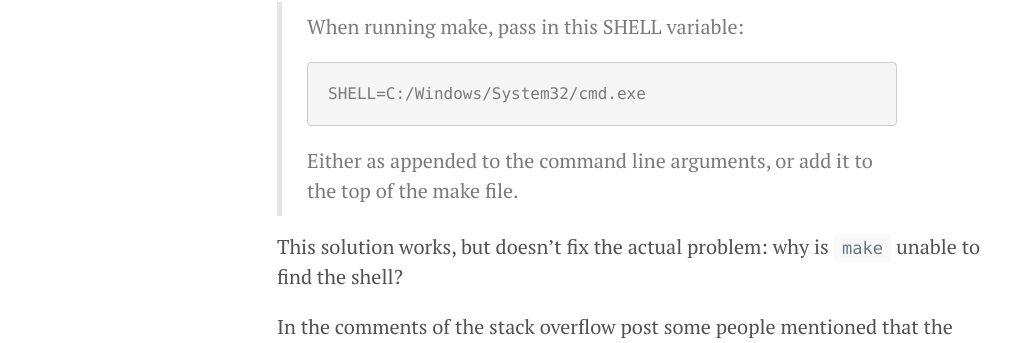
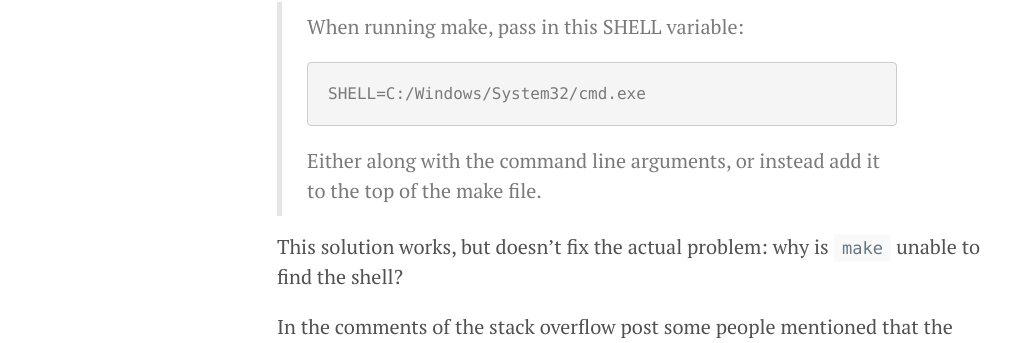
Before and after one commit to JohannesMP/com.johannesmp.blog, a Jekyll site: the page built from _posts/2016-01-23-fixing-make-exeptions-on-windows.md, in a window 1280 px wide and 900 px high, scrolled down 1108 px. Shown: the part 113-456 px from the top of the window, without its empty margins (3-1025 px from the left). Built offline with Jekyll 4.4.1, drawn with Linux system fonts in a browser that asks for light colours; nearby versions of some CDN libraries; Markdown is read by kramdown in place of the engine named in the settings; comment, search, counter and statistics services are not loaded.

Commit message:
Update 2016-01-23-fixing-make-exeptions-on-windows.md

```diff
--- a/_posts/2016-01-23-fixing-make-exeptions-on-windows.md
+++ b/_posts/2016-01-23-fixing-make-exeptions-on-windows.md
@@ -26,7 +26,7 @@ I encountered this issue, and eventually stumbled upon a [stack overflow questio
 >
 >     SHELL=C:/Windows/System32/cmd.exe
 >
-> Either as appended to the command line arguments, or add it to the top of the make file.
+> Either along with the command line arguments, or instead add it to the top of the make file.
 >
 
 This solution works, but doesn't fix the actual problem: why is `make` unable to find the shell?
```
